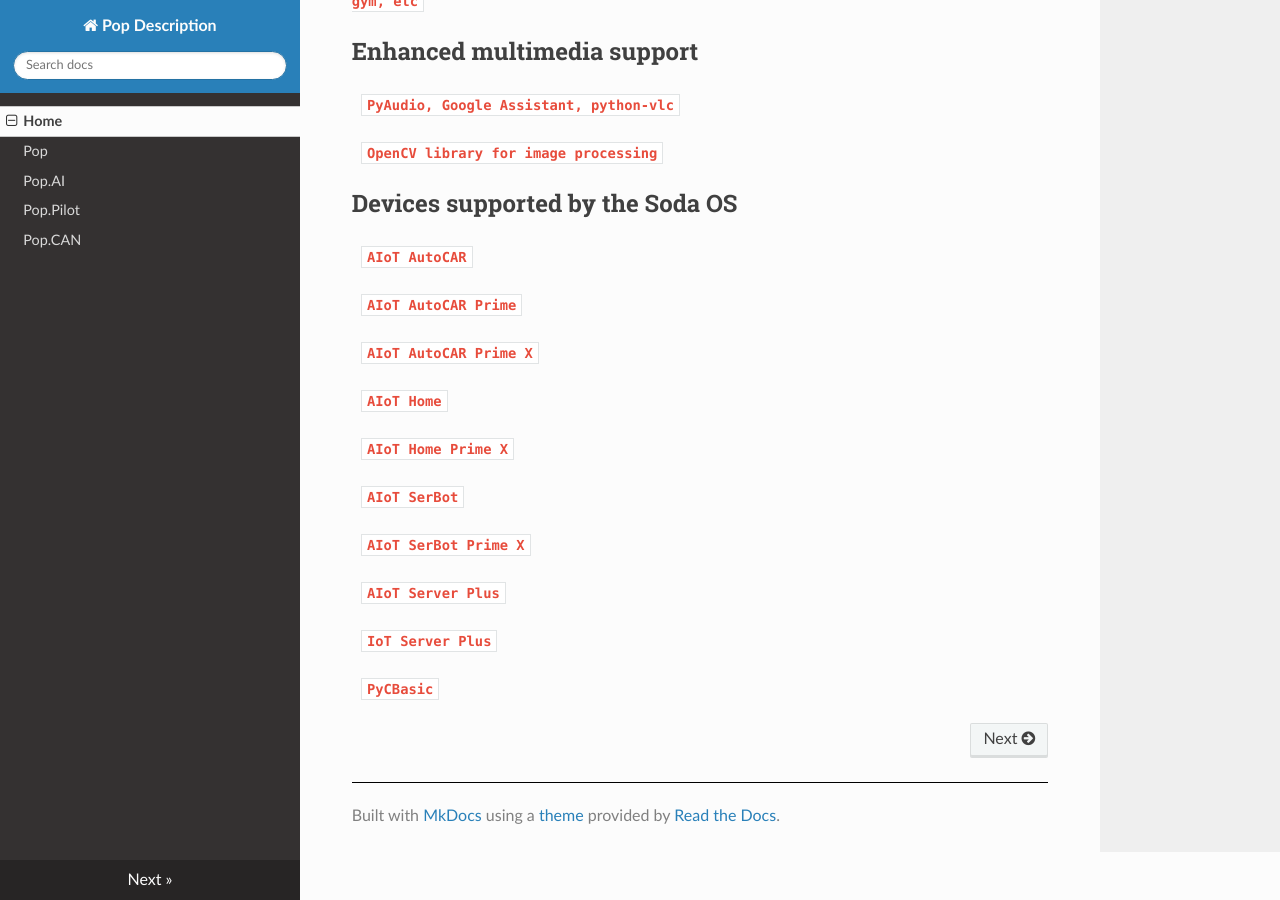
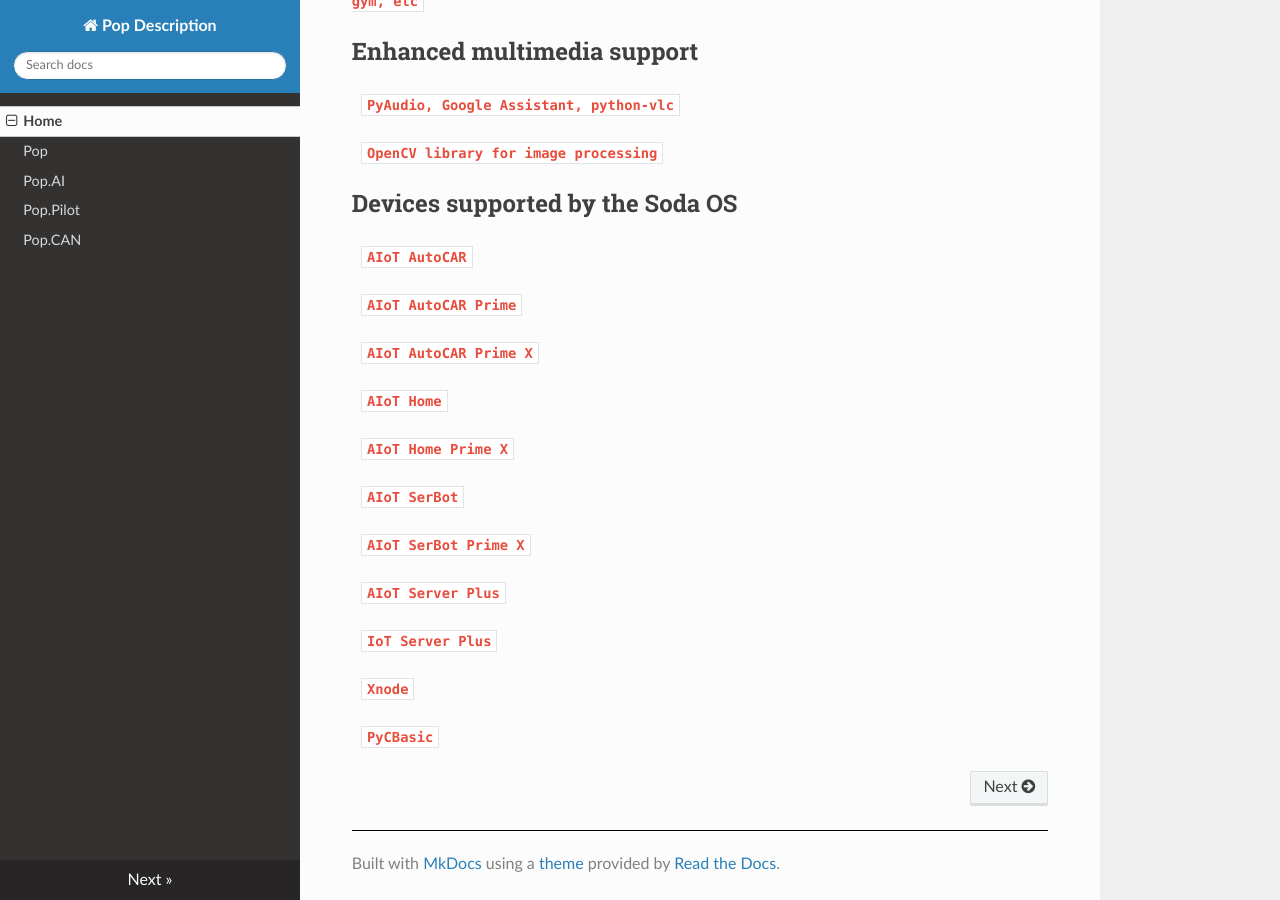
Before and after one commit to hanback-docs/soda_docs, an MkDocs documentation site: the page built from docs/index.md, in a window 1280 px wide and 900 px high, scrolled down 1149 px. Built offline with MkDocs 1.6.1, drawn with Linux system fonts in a browser that asks for light colours; nearby versions of some CDN libraries.

Commit message:
Update index.md

```diff
--- a/docs/index.md
+++ b/docs/index.md
@@ -65,4 +65,6 @@ The following are the main features of Soda OS. Features will be continuously up
 
 <h4>&emsp;  <code class="cyan_blue">IoT Server Plus</code></h4>
 
+<h4>&emsp;  <code class="cyan_blue">Xnode</code></h4>
+
 <h4>&emsp;  <code class="cyan_blue">PyCBasic</code></h4>
```
